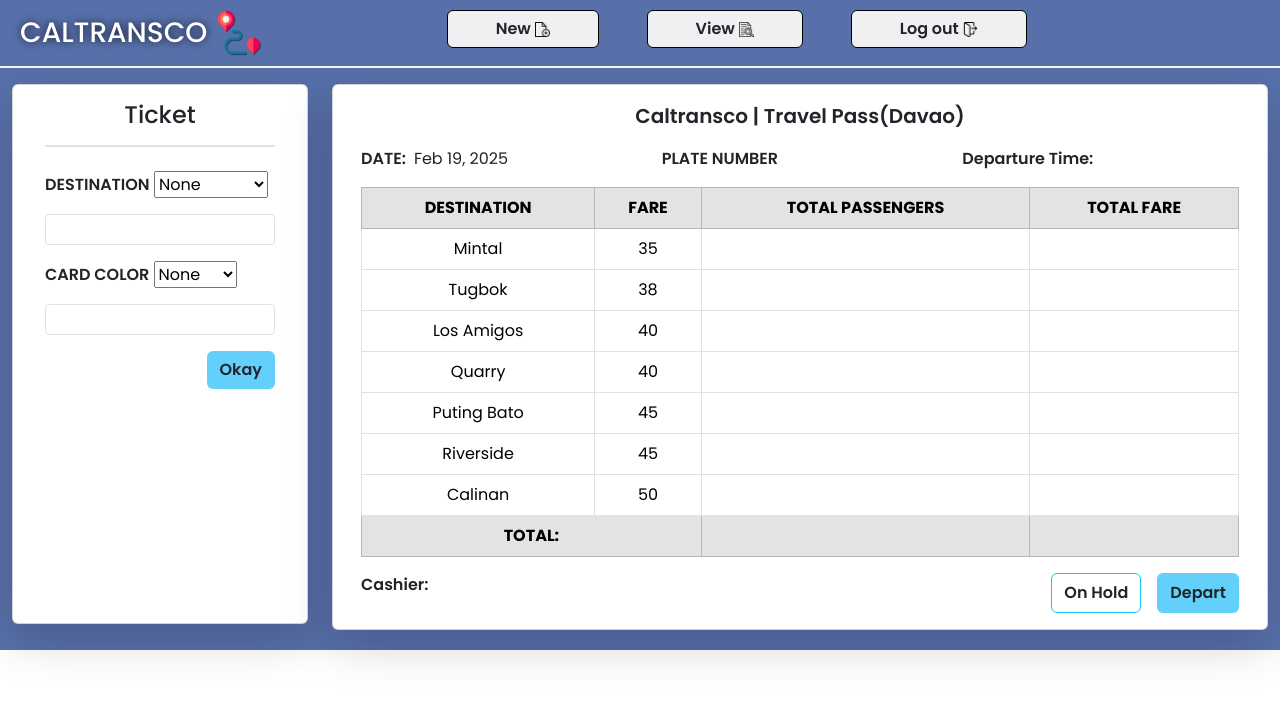
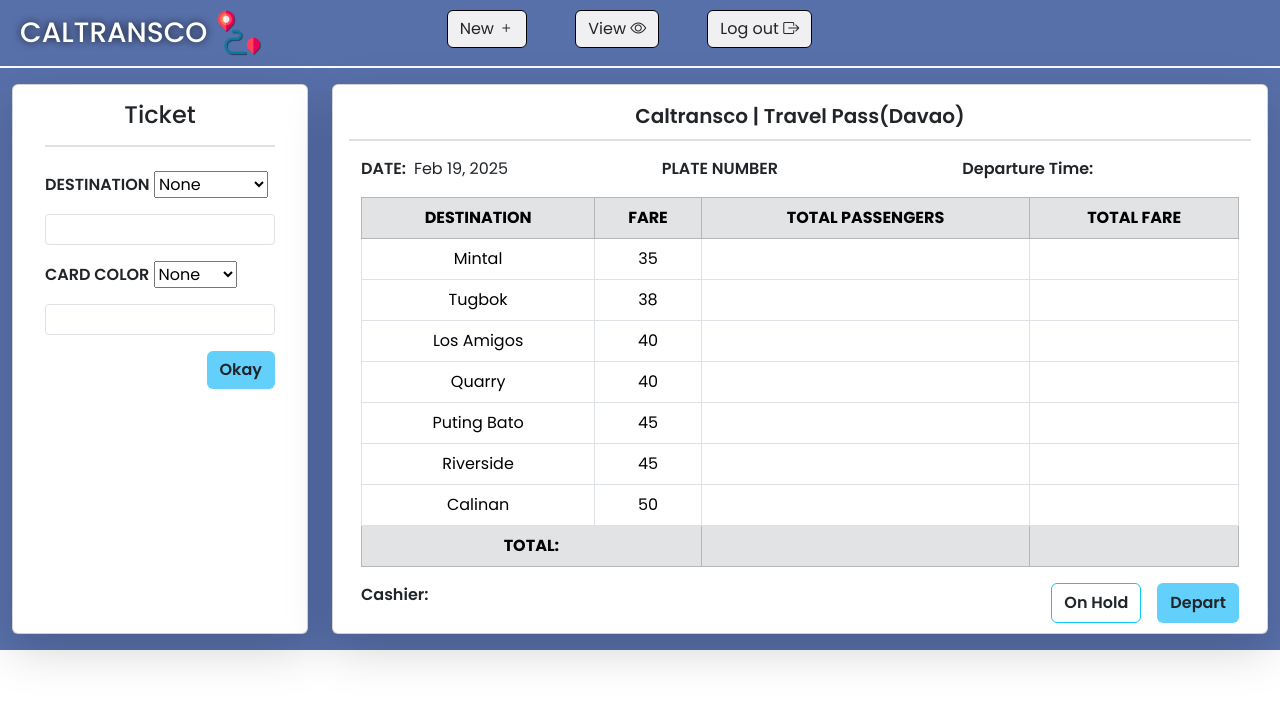
Before and after one commit to Moonslope/IT6-PROJ-COPY, a PHP site: page /cashierUI.php in a window 1280 px wide. Shown: the top 702 px of the page. Run offline with PHP 8.4, Linux system fonts and the light colour scheme.

Commit message:
fix cashierUI

```diff
--- a/CashierUI/cashierUI.php
+++ b/CashierUI/cashierUI.php
@@ -14,27 +14,15 @@
          </div>
 
          <div class="col d-flex gap-5 align-items-center">
-            <div>
-               <a class="btn btn-nav px-5 fw-semibold" href="#">New
-                  <img src="../images/new-document.png" alt="" width="15" height="15">
-               </a>
-            </div>
-
-            <div>
-               <a class="btn btn-nav px-5 fw-semibold" href="#">View
-                  <img src="../images/view.png" alt="" width="15" height="15">
-               </a>
-            </div>
-
-            <div>
-               <a class="btn btn-nav px-5 fw-semibold" href="../Login-Register/Login.php">Log out <img src="../images/logout.png" alt="" width="15" height="15"></a>
-            </div>
+            <a class="btn btn-nav" href="">New <i class="bi bi-plus"></i></a>
+            <a class="btn btn-nav" href="">View <i class="bi bi-eye"></i></a>
+            <a class="btn btn-nav" href="../Login-Register/Login.php">Log out <i class="bi bi-box-arrow-right"></i></a>
          </div>
       </div>
 
       <div class="row">
          <div class="col col-3">
-            <div style="height: 540px;" class="card shadow-lg">
+            <div style="height: 550px;" class="card shadow-lg">
                <div class="card-body mx-3">
                   <h1 class="card-title fs-4 text-center border border-start-0 border-end-0 border-top-0 border-2 pb-3">Ticket</h1>
 
@@ -77,7 +65,6 @@
                         <div class="d-flex justify-content-end">
                            <button class="btn btn-h fw-semibold" type="submit">Okay</button>
                         </div>
-
                      </form>
                   </div>
                </div>
@@ -85,9 +72,9 @@
          </div>
 
          <div class="col col-9">
-            <div class="card shadow-lg">
+            <div style="height: 550px;" class="card shadow-lg">
                <div class="card-body">
-                  <p class="card-title fw-semibold fs-5 text-center">Caltransco | Travel Pass(Davao)</p>
+                  <p class="card-title fw-semibold fs-5 text-center border border-top-0 border-end-0 border-start-0 border-2 pb-2">Caltransco | Travel Pass(Davao)</p>
                   <div class="container mt-3">
                      <div class="row">
                         <div class="col d-flex gap-2">
```
